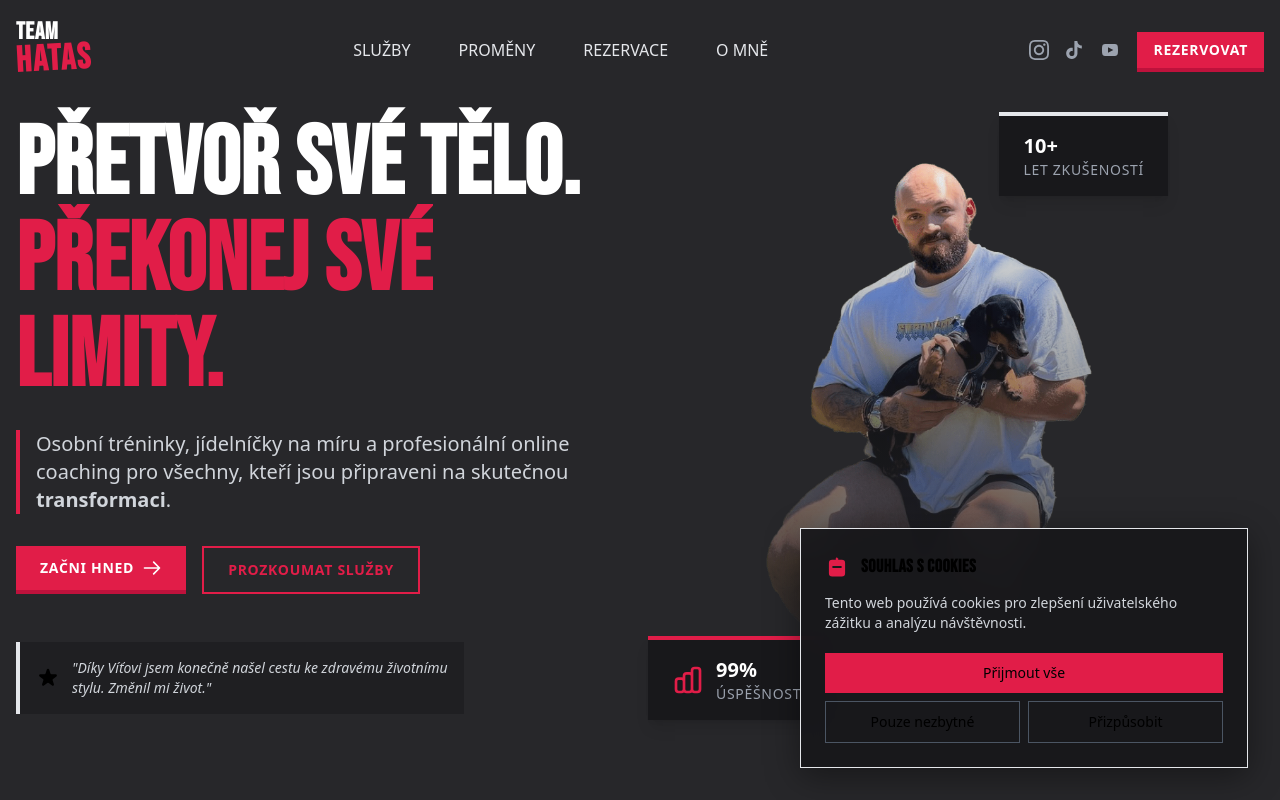
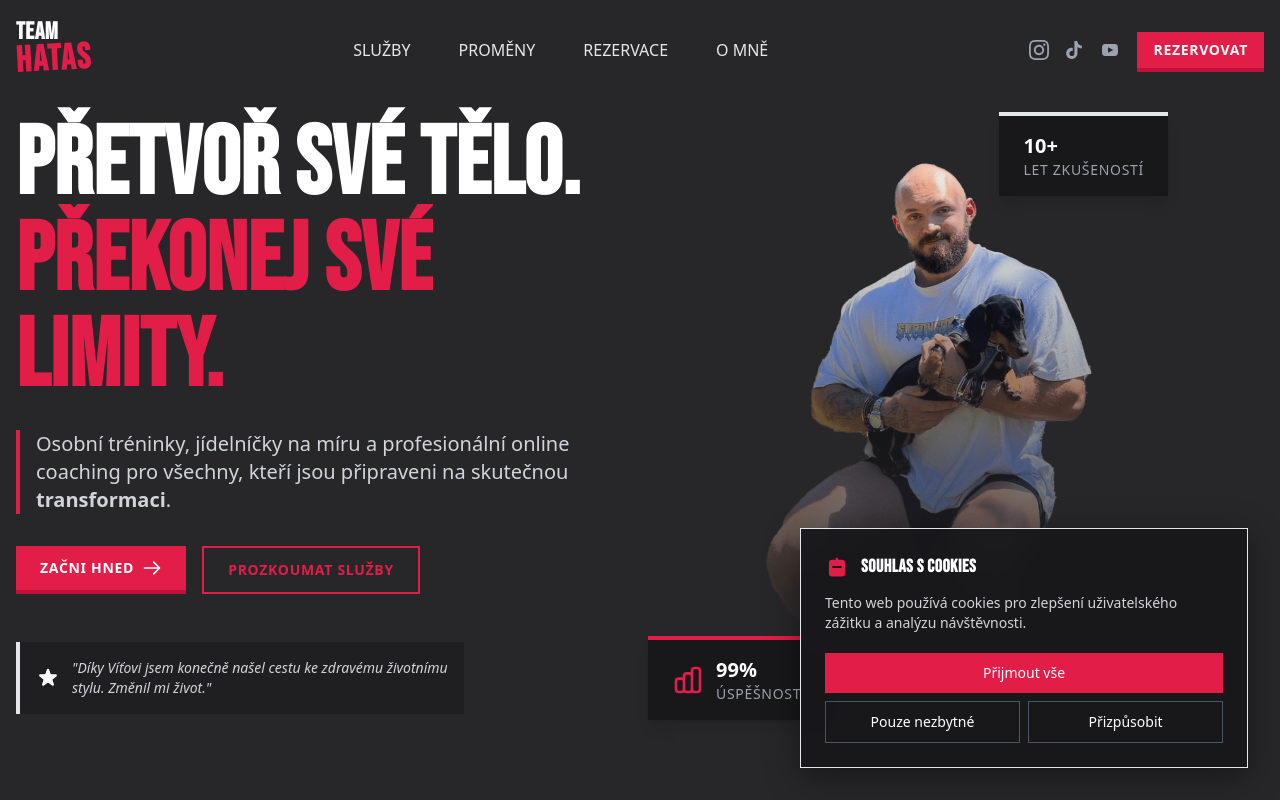
Before and after one commit to adambardzak/teamhatas, a Next.js app: page / in a window 1280 px wide. Shown: the top 800 px of the page. Built offline with nearby package versions, Linux system fonts and the light colour scheme.

Commit message:
fix text color

```diff
--- a/src/app/globals.css
+++ b/src/app/globals.css
@@ -57,18 +57,6 @@ h1, h2, h3, h4, h5, h6 {
   font-family: var(--font-bebas-neue);
   letter-spacing: 0.5px;
   text-transform: uppercase;
-}
-
-@media (prefers-color-scheme: dark) {
-  /* We'll use our manual toggle now instead of media query for dark mode */
-  /* These styles will only apply if user has dark mode preference AND JavaScript is disabled */
-  :root {
-    --foreground-rgb: 255, 255, 255;
-    --background-start-rgb: 12, 12, 12;
-    --background-end-rgb: 0, 0, 0;
-    --secondary: #171717;
-    --secondary-light: #262626;
-  }
 }
 
 body {
--- a/src/app/layout.tsx
+++ b/src/app/layout.tsx
@@ -41,7 +41,7 @@ export default function RootLayout({
   return (
     <html lang="cs" suppressHydrationWarning>
       <body
-        className={`${geistSans.variable} ${geistMono.variable} ${montserrat.variable} ${bebasNeue.variable} antialiased`}
+        className={`${geistSans.variable} ${geistMono.variable} ${montserrat.variable} ${bebasNeue.variable} antialiased text-white`}
       >
         {children}
         <CookieConsent />
--- a/src/components/CookieConsent.tsx
+++ b/src/components/CookieConsent.tsx
@@ -120,9 +120,12 @@ const CookieConsent: React.FC = () => {
 
   return (
     <>
-      {/* Kompaktní banner v pravém dolním rohu */}
-      <div className={`fixed z-50 ${!showDetails ? 'bottom-8 right-8 max-w-md' : 'bottom-0 right-0 md:bottom-8 md:right-8 md:max-w-xl'}`}>
-        <div className={`backdrop-blur-md bg-zinc-900/95 border border-primary/40 shadow-[0_8px_32px_rgba(0,0,0,0.4)] animate-fade-in-up overflow-hidden ${showDetails ? 'md:w-[550px]' : ''}`}>
+      {/* Cookie banner s responzivním centrováním */}
+      <div className={`fixed z-50 ${!showDetails ?
+        // Na mobilních zařízeních vystředíme, na větších obrazovkách vpravo dole
+        'bottom-8 left-1/2 -translate-x-1/2 w-[90%] max-w-md md:translate-x-0 md:left-auto md:right-8' :
+        'bottom-0 left-0 right-0 md:left-auto md:right-8 md:bottom-8 w-full md:w-auto md:max-w-xl'}`}>
+        <div className={`backdrop-blur-md bg-zinc-900/95 border border-primary/40 shadow-[0_8px_32px_rgba(0,0,0,0.4)] animate-fade-in-up overflow-hidden ${showDetails ? 'md:w-[550px]' : 'w-full'} text-white`}>
           {!showDetails ? (
             // Kompaktní verze banneru
             <div className="p-6">
--- a/src/components/Hero.tsx
+++ b/src/components/Hero.tsx
@@ -120,7 +120,7 @@ export default function Hero() {
                 >
                   <svg
                     className="w-6 h-6"
-                    fill="currentColor"
+                    fill="#ffffff"
                     viewBox="0 0 20 20"
                     xmlns="http://www.w3.org/2000/svg"
                   >
```
